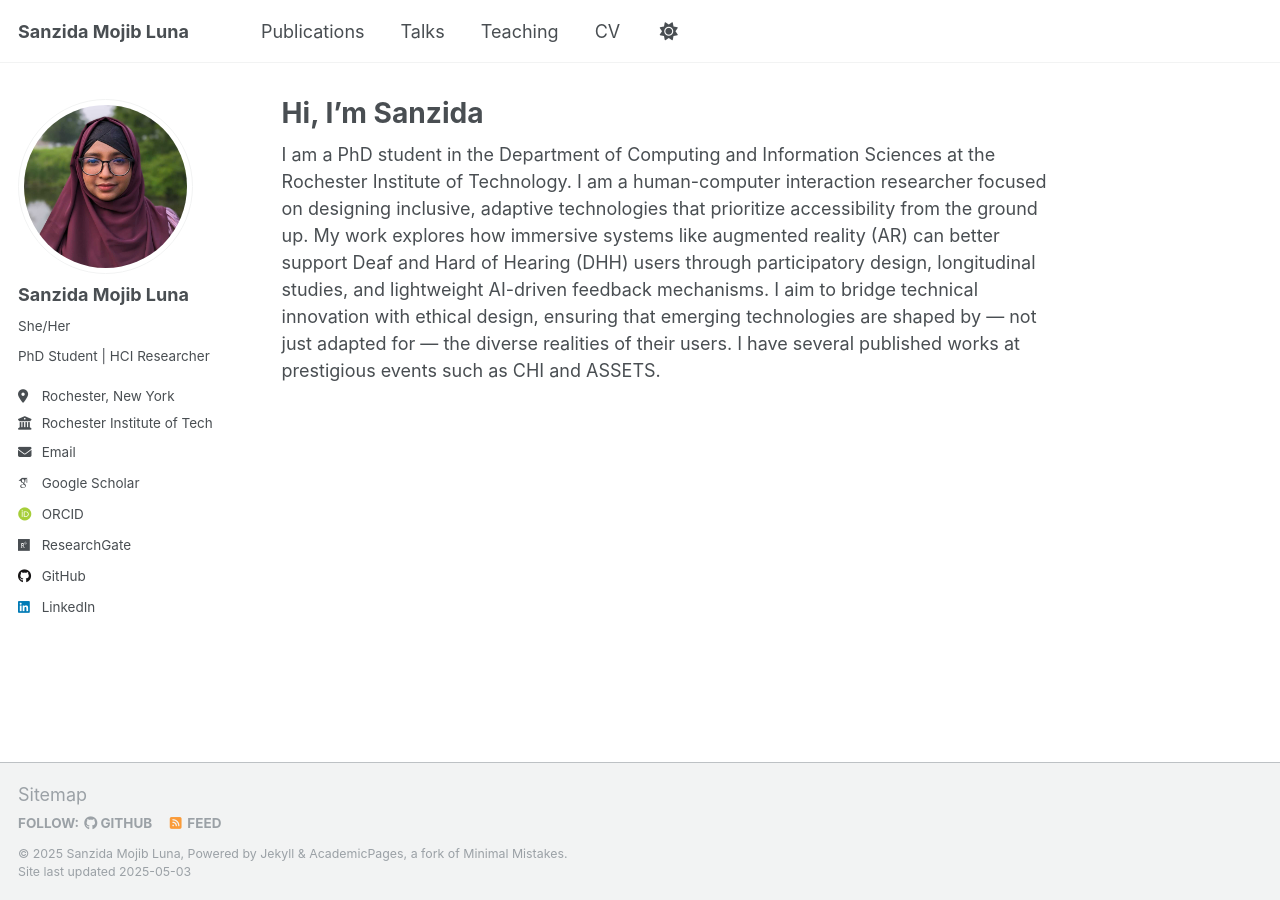
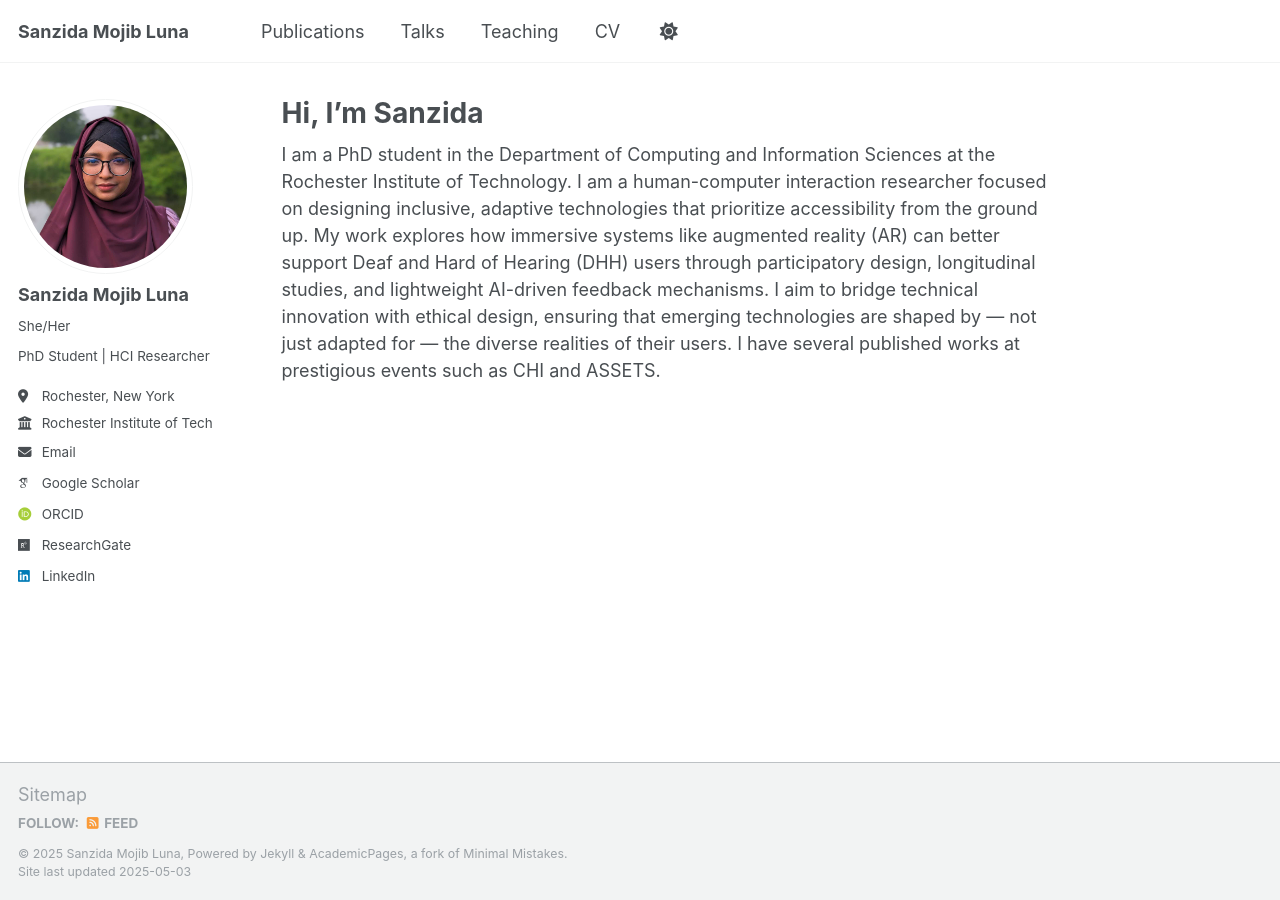
Before and after one commit to SanzidaMojibLuna/SanzidaMojibLuna.github.io, a Jekyll site: the page built from _pages/about.md, in a window 1280 px wide. Built offline with Jekyll 4.4.1, drawn with Linux system fonts in a browser that asks for light colours; some web fonts are replaced.

Commit message:
Update _config.yml

```diff
--- a/_config.yml
+++ b/_config.yml
@@ -46,7 +46,7 @@ author:
   bitbucket        : # Username - Update with your username on the site
   codepen          : # Username
   dribbble         : # Username
-  github           : "https://github.com/SanzidaMojibLuna?tab=repositories" #"academicpages"
+  github           : #"https://github.com/SanzidaMojibLuna?tab=repositories" #"academicpages"
   kaggle           : # Username
   stackoverflow    : # User number or user number and name (i.e., use "1" or "1/jeff-atwood")
 
@@ -78,12 +78,14 @@ author:
 
 # Publication Category - The following the list of publication categories and their headings
 publication_category:
+  conferences:
+    title: 'Conference Papers'
+  manuscripts:
+    title: 'Journal Articles'
   books:
     title: 'Books'
-  manuscripts:
-    title: 'Journal Articles'
-  conferences:
-    title: 'Conference Papers'
+
+
 
 # Site Settings
 teaser                   :  # filename of teaser fallback teaser image placed in /images/, .e.g. "500x300.png"
```
